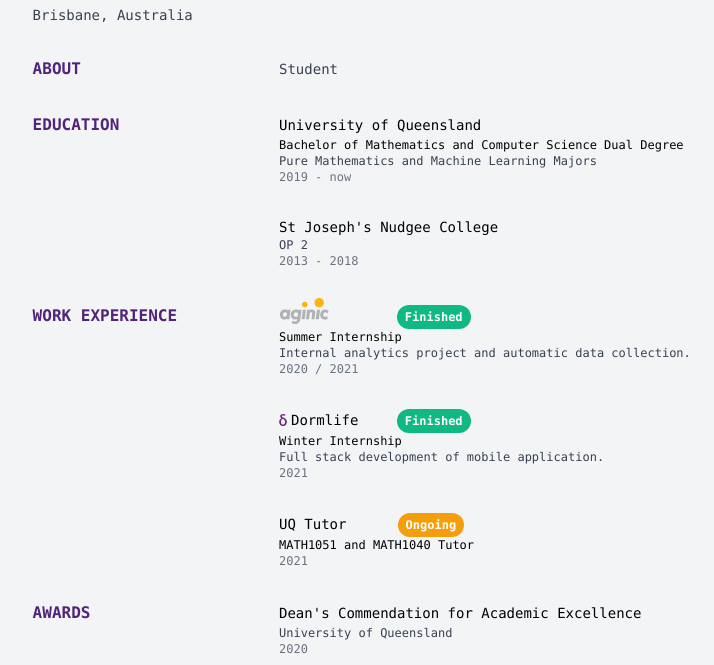
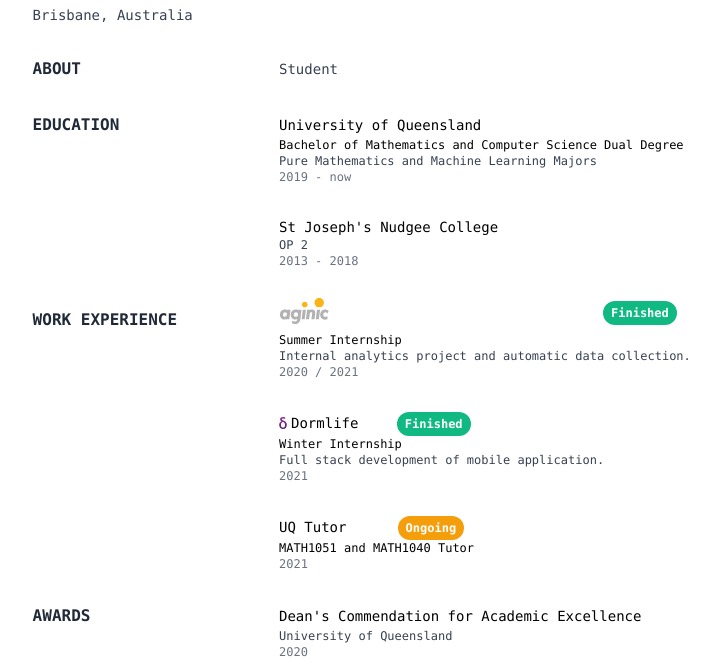
Before and after one commit to scooobs/scooobs.github.io, a website: page index.html in a window 1280 px wide. Shown: the part 135-800 px from the top of the page, without its empty margins (337-1051 px from the left). Drawn offline with Linux system fonts and the light colour scheme.

Commit message:
Formatting and colours

```diff
--- a/index.html
+++ b/index.html
@@ -11,7 +11,7 @@
 </head>
 
 <body>
-  <div class="bg-gray-100">
+  <div class="bg-white">
     <main>
       <div class="py-12">
       </div>
@@ -36,7 +36,7 @@
           </div>
 
           <div
-            class="pt-8 h-auto w-auto lg:w-2/5 lg:justify-self-end font-mono font-semibold text-base text-purpur uppercase">
+            class="pt-8 h-auto w-auto lg:w-2/5 lg:justify-self-end font-mono font-semibold text-base text-gray-800 uppercase">
             <div class='justify-self-start'>
               About
             </div>
@@ -49,7 +49,7 @@
           </div>
 
           <div
-            class="pt-4 lg:pt-8 h-auto w-auto lg:w-2/5 lg:justify-self-end font-mono font-semibold text-base text-purpur uppercase">
+            class="pt-4 lg:pt-8 h-auto w-auto lg:w-2/5 lg:justify-self-end font-mono font-semibold text-base text-gray-800 uppercase">
             <div class='justify-self-start'>
               Education
             </div>
@@ -117,14 +117,14 @@
           </div>
 
           <div
-            class="pt-4 lg:pt-0 h-auto w-auto lg:w-2/5 lg:justify-self-end font-mono font-semibold text-base text-purpur uppercase">
+            class="pt-4 lg:pt-0 h-auto w-auto lg:w-2/5 lg:justify-self-end font-mono font-semibold text-base text-gray-800 uppercase">
             <div class='justify-self-start'>
               Work Experience
             </div>
           </div>
 
-          <div class="pt-4 lg:pt-8 h-auto lg:justify-self-start font-mono font-medium text-sm text-black">
-            <div class='grid grid-cols-2 items-baseline'>
+          <div class="pt-4 lg:pt-8 h-auto w-full lg:justify-self-start font-mono font-medium text-sm text-black">
+            <div class='grid grid-cols-2'>
               <div class="">
                 <a href='https://www.aginic.com' target="_blank">
                   <svg style="transform:scale(1.3);" width="51" height="20" viewBox="0 0 106 56">
@@ -189,7 +189,7 @@
           <div>
           </div>
 
-          <div class="pt-4 lg:pt-8 h-auto lg:justify-self-start font-mono font-medium text-sm text-black">
+          <div class="pt-4 lg:pt-8 h-auto w-full lg:justify-self-start font-mono font-medium text-sm text-black">
             <div class='grid justify-self-start grid-cols-2 items-baseline'>
               <div class='flex items-baseline'>
                 <svg style='transform:scale(1.2)' xmlns="http://www.w3.org/2000/svg" width="8" height="10"
@@ -246,7 +246,7 @@
           <div>
           </div>
 
-          <div class="pt-4 lg:pt-8 h-auto lg:justify-self-start font-mono font-medium text-sm text-black">
+          <div class="pt-4 lg:pt-8 h-auto w-full lg:justify-self-start font-mono font-medium text-sm text-black">
             <div class='grid justify-self-start grid-cols-2 items-baseline'>
               <div class='justify-self-start'>
                 UQ Tutor
@@ -264,9 +264,9 @@
           <div class="h-auto lg:justify-self-start font-mono font-normal text-xs text-black">
             <div class='justify-self-start'>
               <a href="https://my.uq.edu.au/programs-courses/course.html?course_code=MATH1051" target="_blank"
-                class="hover:text-purpur">MATH1051</a> and <a
+                class="hover:text-blue-800">MATH1051</a> and <a
                 href="https://my.uq.edu.au/programs-courses/course.html?course_code=MATH1040" target="_blank"
-                class="hover:text-purpur">MATH1040</a> Tutor
+                class="hover:text-blue-800">MATH1040</a> Tutor
             </div>
           </div>
 
@@ -280,7 +280,7 @@
           </div>
 
           <div
-            class="pt-4 lg:pt-8 h-auto w-auto lg:w-2/5 lg:justify-self-end font-mono font-semibold text-base text-purpur uppercase">
+            class="pt-4 lg:pt-8 h-auto w-auto lg:w-2/5 lg:justify-self-end font-mono font-semibold text-base text-gray-800 uppercase">
             <div class='justify-self-start'>
               Awards
             </div>
@@ -289,7 +289,7 @@
           <div class="pt-4 lg:pt-0 h-auto lg:justify-self-start font-mono font-medium text-sm text-black">
             <div class='justify-self-start'>
               <a href="https://my.uq.edu.au/information-and-services/manage-my-program/academic-progress-and-final-results/deans-commendation-academic-excellence"
-                target="_blank" class="hover:text-purpur
+                target="_blank" class="hover:text-blue-800
                 ">Dean's Commendation for Academic Excellence</a>
             </div>
           </div>
@@ -331,7 +331,7 @@
           </div>
 
           <div
-            class="pt-4 lg:pt-8 h-auto w-2/5 lg:justify-self-end font-mono font-semibold text-base text-purpur uppercase">
+            class="pt-4 lg:pt-8 h-auto w-2/5 lg:justify-self-end font-mono font-semibold text-base text-gray-800 uppercase">
             <div class='justify-self-start'>
               Contact
             </div>
@@ -339,7 +339,7 @@
 
           <div class="pt-4 lg:pt-0 h-auto lg:justify-self-start font-mono font-medium text-sm text-black">
             <div class='justify-self-start'>
-              <a class="hover:text-purpur" href="mailto:olearyconal01@gmail.com">E-Mail</a>
+              <a class="hover:text-blue-800" href="mailto:olearyconal01@gmail.com">E-Mail</a>
             </div>
           </div>
 
@@ -348,7 +348,7 @@
 
           <div class="pt-4 lg:pt-8 h-auto lg:justify-self-start font-mono font-medium text-sm text-black">
             <div class='justify-self-start'>
-              <a class="hover:text-purpur" href="https://github.com/scooobs" target="_blank">GitHub</a>
+              <a class="hover:text-blue-800" href="https://github.com/scooobs" target="_blank">GitHub</a>
             </div>
           </div>
         </div>
```
Also changed, not shown: css/style.css.
